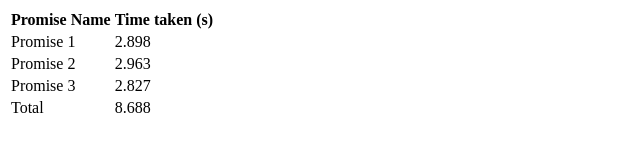
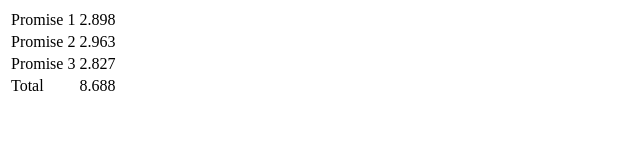
Before and after one commit to acciojob/wait-for-multiple-promises-Abhi70815, a website: page main.html in a window 1280 px wide. Shown: the whole page, without its empty margins (0-640 px from the left). Drawn offline with Linux system fonts and the light colour scheme.

Commit message:
created a submission

```diff
--- a/main.html
+++ b/main.html
@@ -8,8 +8,7 @@
 <body>
     <table id="myTable">
         <tr>
-          <th>Promise Name</th>
-          <th>Time taken (s)</th>
+            <td colspan="2">Loading...</td>
         </tr>
     </table>
 
--- a/script.js
+++ b/script.js
@@ -5,10 +5,8 @@ const table = document.getElementById('myTable');
             createPromise()
         ];
 
-        const loadrow=createRow('Loading...');
-        table.appendChild(loadrow);
+        table.innerHTML='';
         Promise.all(promises).then((results)=>{
-            table.removeChild(loadrow);
 
             results.forEach((time,index)=>{
                 const row = createRow(`Promise ${index+1}`,`${time.toFixed(3)}`);
```
